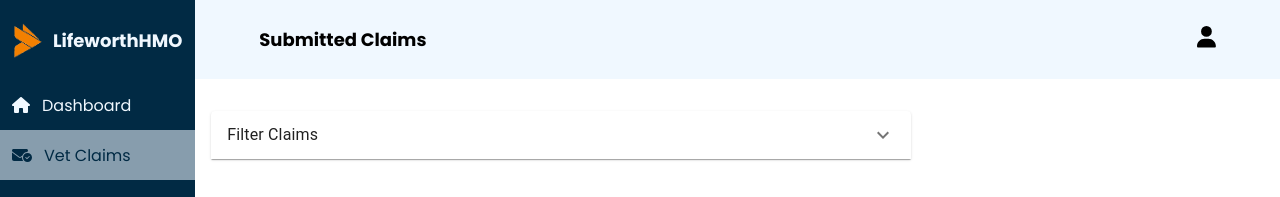
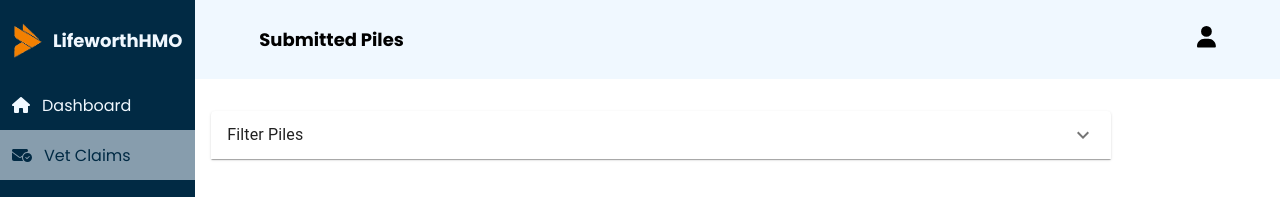
Before and after one commit to Alausa-AbdulAzeez/adminPortal, a React (Create React App) app: page /vetclaims in a window 1280 px wide. Shown: the top 197 px of the page. Built offline with nearby package versions, Linux system fonts and the light colour scheme.

Commit message:
added claim type to filter

```diff
--- a/src/components/autoComplete/NonAsyncAutoComplete.jsx
+++ b/src/components/autoComplete/NonAsyncAutoComplete.jsx
@@ -3,7 +3,7 @@ import Box from '@mui/material/Box'
 import TextField from '@mui/material/TextField'
 import Autocomplete from '@mui/material/Autocomplete'
 
-export default function NonAsyncSelect() {
+export default function NonAsyncSelect(props) {
   return (
     <Autocomplete
       id='country-select-demo'
@@ -30,7 +30,7 @@ export default function NonAsyncSelect() {
       renderInput={(params) => (
         <TextField
           {...params}
-          label='Filter by status'
+          label={props?.title}
           inputProps={{
             ...params.inputProps,
             autoComplete: 'new-password', // disable autocomplete and autofill
--- a/src/pages/vetClaims/VetClaims.jsx
+++ b/src/pages/vetClaims/VetClaims.jsx
@@ -155,19 +155,20 @@ const VetClaims = () => {
 
   return (
     <div className='vetClaimsMain'>
-      <Topbar title='Submitted Claims' />
+      <Topbar title='Submitted Piles' />
       <div className='vetClaimsContentWrapper'>
-        <Accordion sx={{ width: 700, marginBottom: 5 }}>
+        <Accordion sx={{ width: 900, marginBottom: 5 }}>
           <AccordionSummary
             expandIcon={<ExpandMoreIcon />}
             aria-controls='panel1a-content'
             id='panel1a-header'
           >
-            <Typography>Filter Claims</Typography>
+            <Typography>Filter Piles</Typography>
           </AccordionSummary>
           <AccordionDetails>
             <div className='filterWrapper'>
-              <NonAsyncSelect />
+              <NonAsyncSelect title='Filter by status' />
+              <NonAsyncSelect title='Filter by claim type' />
               <Asynchronous />
               <div className='yearPickerWrapper'>
                 <DatePicker
```
